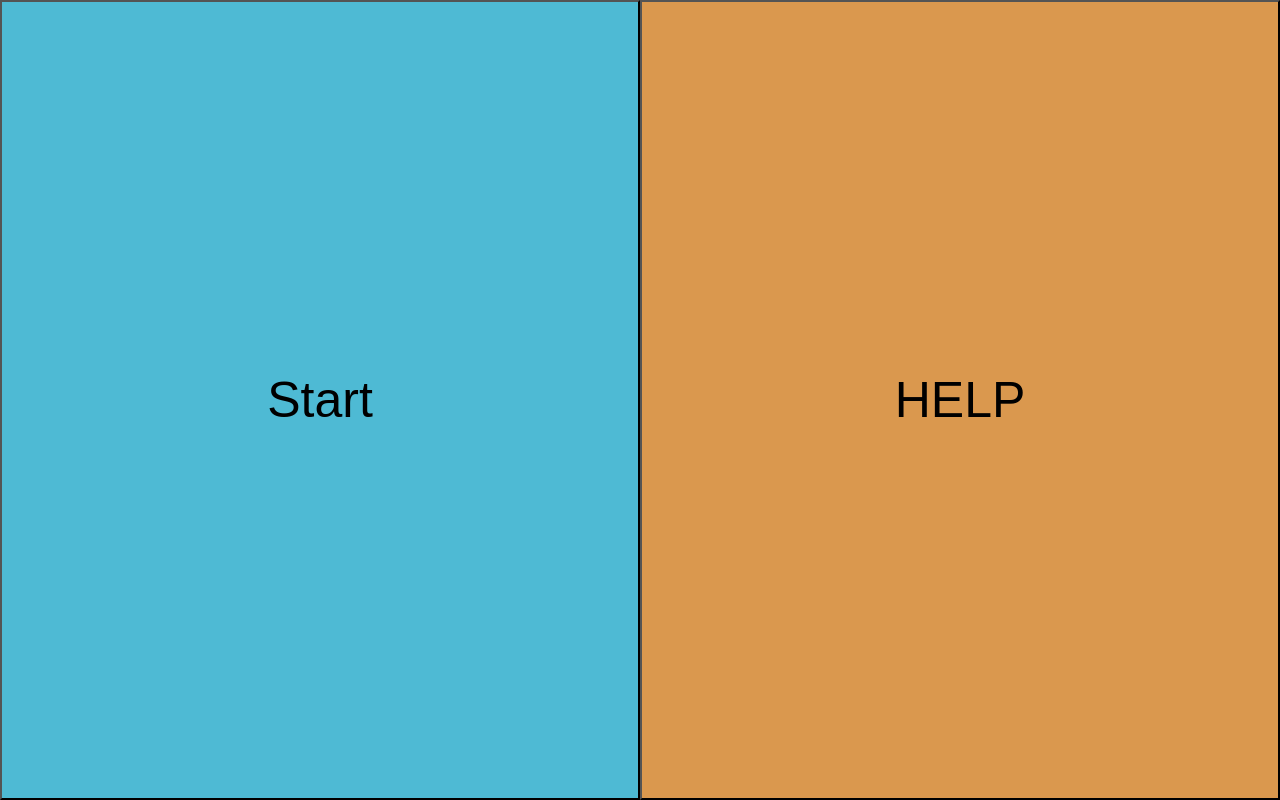
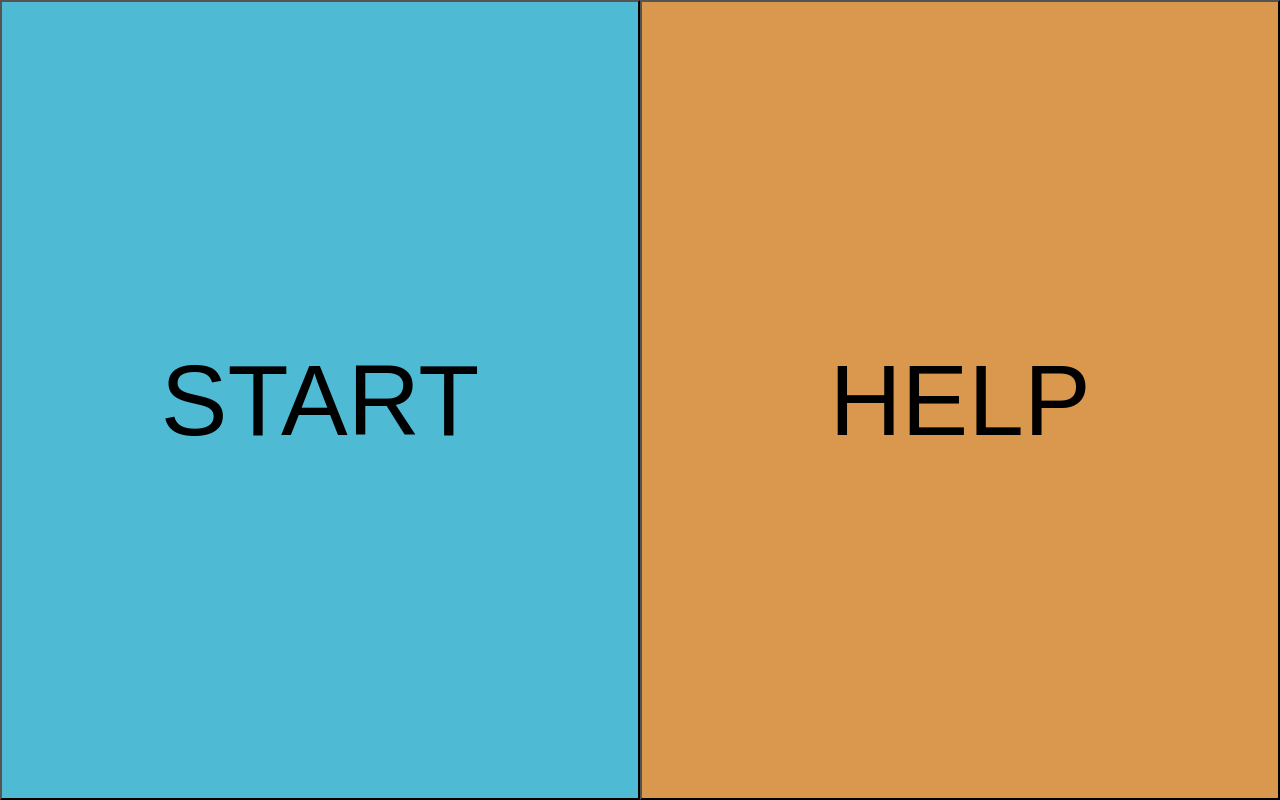
Before and after one commit to DataDayGrind3/currenSEE, a plain HTML site: page index.html in a window 1280 px wide. Drawn offline with Linux system fonts and the light colour scheme.

Commit message:
remove unneeded code

```diff
--- a/index.html
+++ b/index.html
@@ -10,7 +10,7 @@
   </head>
 
   <body>
-    <!--<div>Teachable Machine Image Model</div>-->
+
     <audio
       src="sounds/welcome.mp3"
       id="music"
@@ -27,31 +27,13 @@
         top: 0%;
         position: absolute;
         background-color: rgb(78, 186, 212);
-        font-size: 50px;
-        height: 100%;
-        width: 50%;
-      "
-    >
-      Start
-    </button>
-
-    <!--<button
-      id="next-button"
-      type="button"
-      class="btn btn-primary"
-      onclick="start()"
-      style="
-        left: 0%;
-        top: 0%;
-        position: absolute;
-        background-color: rgb(78, 186, 212);
-        font-size: 50px;
+        font-size: 100px;
         height: 100%;
         width: 50%;
       "
     >
       START
-    </button>-->
+    </button>
 
     <button
       id="next-button"
@@ -63,7 +45,7 @@
         top: 0%;
         position: absolute;
         background-color: rgb(218, 152, 78);
-        font-size: 50px;
+        font-size: 100px;
         height: 100%;
         width: 50%;
       "
```
